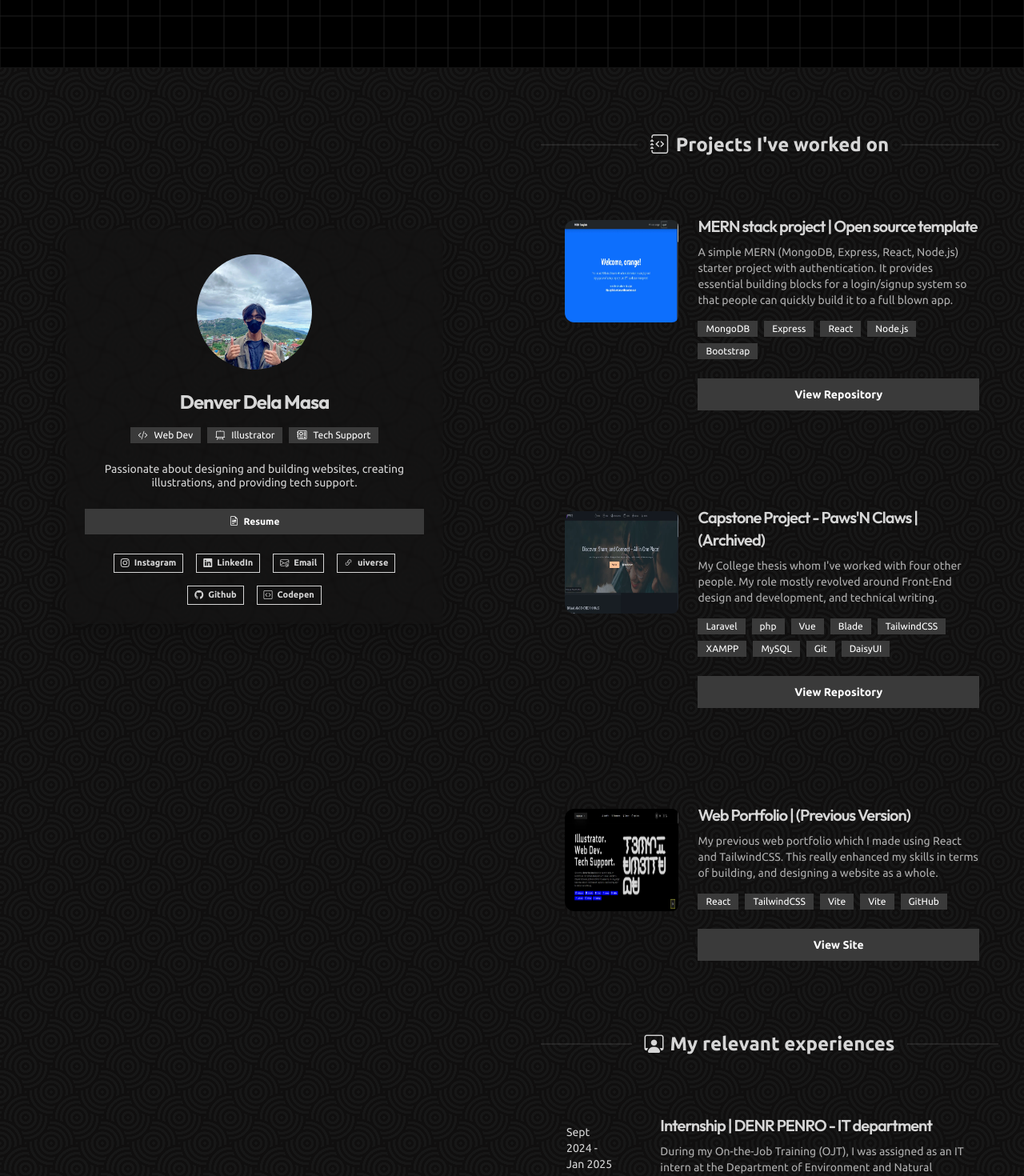
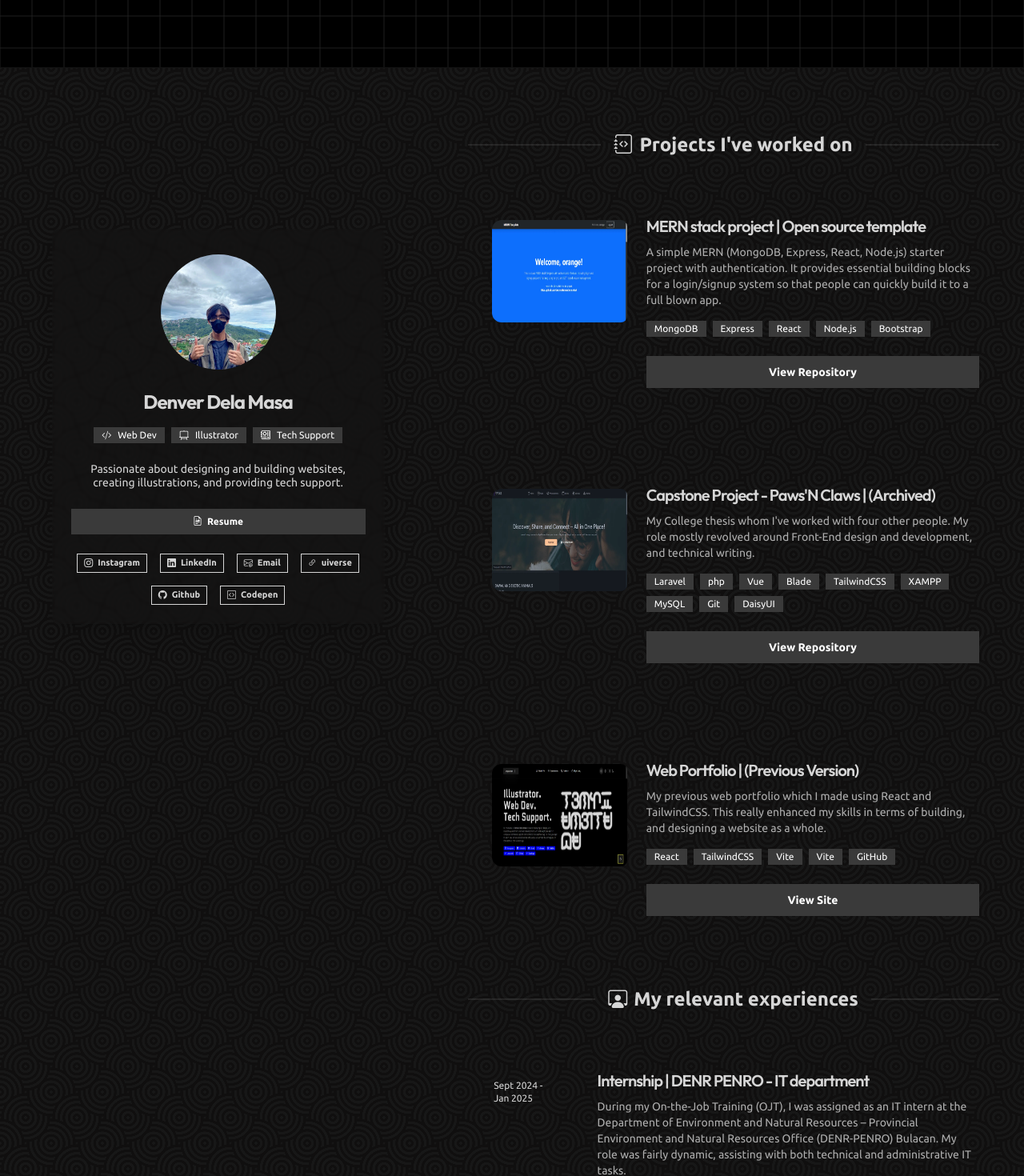
Before and after one commit to denverdelamasa/portfolio-v2, a Next.js app: page / in a window 1280 px wide. Shown: the part 700-2170 px from the top of the page at 80% size. Built offline with nearby package versions, Linux system fonts and the light colour scheme.

Commit message:
style: added backdrop-blur brightness and saturation

```diff
--- a/src/app/page.tsx
+++ b/src/app/page.tsx
@@ -11,10 +11,10 @@ export default function Home() {
       </section>
 
       <section className="flex flex-col lg:flex-row gap-x-2 pt-12 pattern-content border-t border-b border-[#121212]">
-        <aside className="w-full lg:w-2/6 xl:w-2/4 lg:sticky lg:top-0 h-auto lg:h-[100vh]">
+        <aside className="w-full lg:w-3/7 2xl:w-2/4 lg:sticky lg:top-0 h-auto lg:h-[100vh]">
           <ProfileCard />
         </aside>
-        <section className="w-full lg:w-4/6 xl:w-2/4">
+        <section className="w-full lg:w-4/7 2xl:w-2/4">
           <Content />
         </section>
       </section>
--- a/src/components/homepage/ProfileCard.tsx
+++ b/src/components/homepage/ProfileCard.tsx
@@ -4,8 +4,8 @@ import profile from "../../assets/profile.webp";
 export default function ProfileCard() {
 
   return (
-    <section id="profile" className="flex flex-col text-3xl h-full items-center justify-start gap-y-2">
-      <div className="m-auto card w-76 lg:w-102 xl:w-118 shadow-xl backdrop-blur-[2px] hover:shadow-2xl transition-all duration-300 transform hover:-translate-y-1">
+    <section id="profile" className="flex flex-col text-3xl h-full items-center justify-center align-middle gap-y-2 w-full p-4">
+      <div className="rounded-lg m-auto card w-full lg:max-w-82 xl:max-w-104 shadow-xl backdrop-blur-[2px] hover:backdrop-brightness-130 hover:backdrop-saturate-150 transform hover:-translate-y-1 hover:backdrop-brightness-130 hover:backdrop-saturate-150 hover:shadow-2xl transition-all duration-300 transform hover:-translate-y-1">
         <div className="relative mx-auto mt-8">
             <div className="avatar online">
                 <div className="w-36 rounded-full">
--- a/src/components/homepage/content/cards/AdvancementCard.tsx
+++ b/src/components/homepage/content/cards/AdvancementCard.tsx
@@ -15,7 +15,7 @@ const AdvancementCard: React.FC<AdvancementCardProps> = ({
   dateStarted,
 }) => {
   return (
-    <div className="card md:card-side hover:backdrop-blur-[2px] transition-all duration-300 ease-in-out hover:shadow-xl rounded-xl">
+    <div className="card md:card-side hover:backdrop-blur-[2px] hover:backdrop-brightness-130 hover:backdrop-saturate-150 transform hover:-translate-y-1 transition-all duration-300 ease-in-out hover:shadow-xl rounded-xl">
       <figure className="m-8 md:w-62 md:h-32 justify-start overflow-hidden">
         <Image
           src={imageUrl}
--- a/src/components/homepage/content/cards/ExperienceCard.tsx
+++ b/src/components/homepage/content/cards/ExperienceCard.tsx
@@ -16,15 +16,15 @@ const ExperienceCard: React.FC<ExperienceCardProps> = ({
   badges = [],
 }) => {
   return (
-    <div className="flex flex-col md:flex-row hover:backdrop-blur-[2px] transition-all duration-300 ease-in-out hover:shadow-xl rounded-xl">
-      <div className="p-8 justify-center overflow-hidden align-top hidden md:block w-2/8">
-        <p className="align-top text-sm mt-1 top-0">{date}</p>
+    <div className="flex flex-col md:flex-row hover:backdrop-blur-[2px] hover:backdrop-brightness-130 hover:backdrop-saturate-150 transform hover:-translate-y-1 transition-all duration-300 ease-in-out hover:shadow-xl rounded-xl">
+      <div className="p-8 justify-center overflow-hidden align-top hidden md:block w-2/9">
+        <p className="align-top text-xs mt-1 top-0">{date}</p>
       </div>
-      <div className="card-body">
+      <div className="card-body w-8/9">
         <h2 className="card-title text-xl">
             {title}
         </h2>
-        <p className="align-top text-sm mt-1 top-0 block md:hidden w-6/8">{date}</p>
+        <p className="align-top text-xs mt-1 top-0 block md:hidden w-6/8">{date}</p>
         <p className="text-sm text-base-content/80 max-w-prose">{description}</p>
         <div className="flex flex-wrap gap-2 mt-2 max-w-prose">
           {badges.map((badge, i) => (
--- a/src/components/homepage/content/cards/ProjectCard.tsx
+++ b/src/components/homepage/content/cards/ProjectCard.tsx
@@ -19,7 +19,7 @@ const ProjectCard: React.FC<ProjectCardProps> = ({
   buttonLink,
 }) => {
   return (
-    <div className="card md:card-side hover:backdrop-blur-[2px] transition-all duration-300 ease-in-out hover:shadow-xl rounded-xl">
+    <div className="card md:card-side hover:backdrop-blur-[2px] hover:backdrop-brightness-130 hover:backdrop-saturate-150 transition-all duration-300 ease-in-out hover:shadow-xl rounded-xl">
       <figure className="mx-6 md:mx-auto md:mt-[1em] md:ml-[1em] md:w-52 md:h-32 justify-center overflow-hidden">
         <Image
           src={imageUrl}
```
